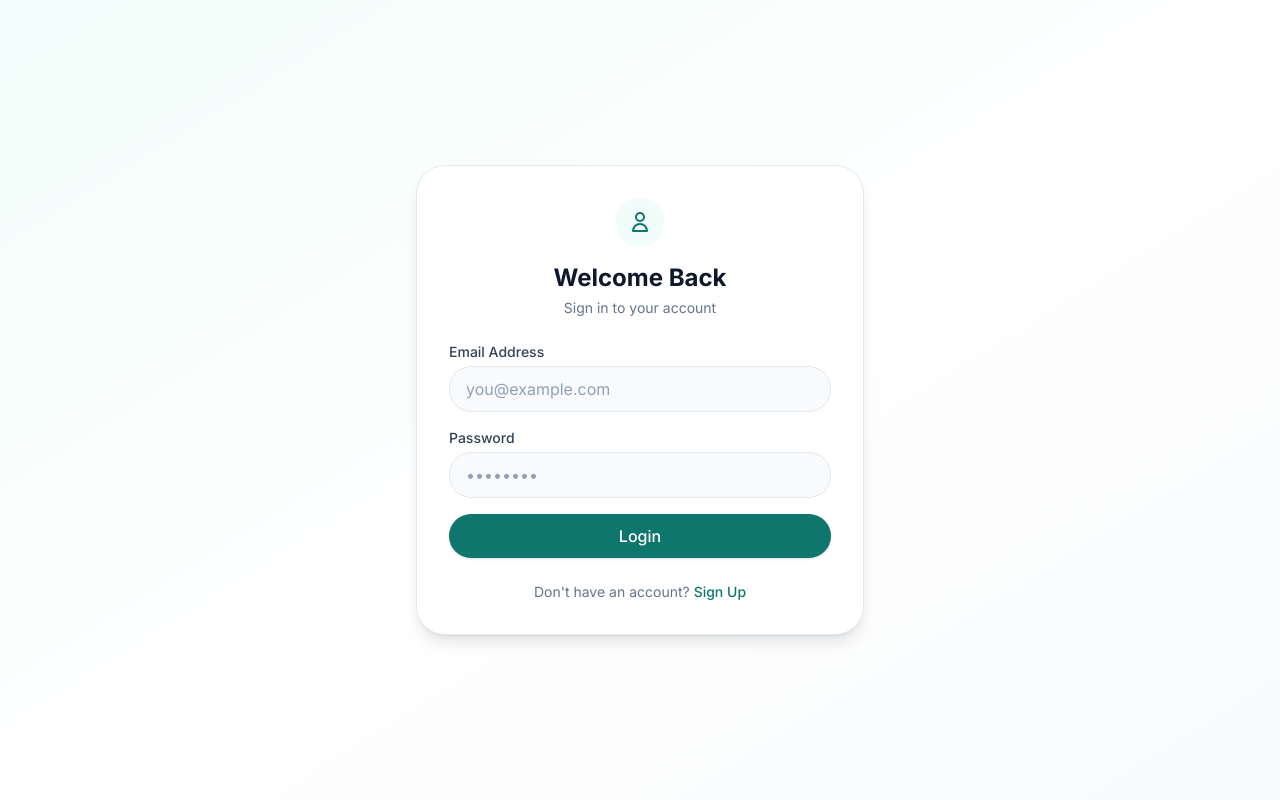
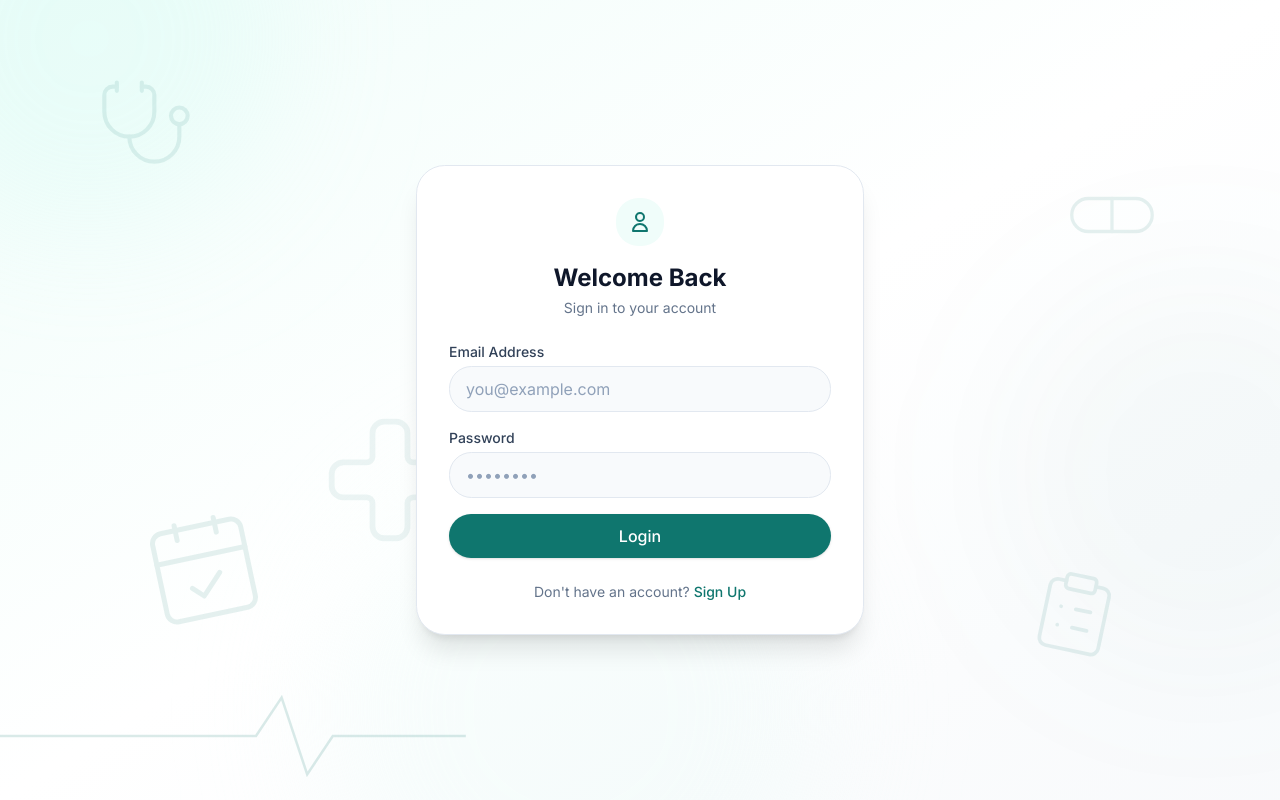
Before and after one commit to bnyashavanth-prog/Appointment-system, a Next.js app in the folder edoc-next/: page /login in a window 1280 px wide. Built offline with nearby package versions, Linux system fonts and the light colour scheme.

Commit message:
feat: Add animated healthcare-themed LoginBackground

```diff
--- a/edoc-next/app/login/page.tsx
+++ b/edoc-next/app/login/page.tsx
@@ -3,13 +3,15 @@
 import { SubmitButton } from "./SubmitButton"
 import { loginAction } from "./actions"
 import { useState } from "react"
+import { LoginBackground } from "@/components/auth/LoginBackground"
 
 export default function LoginPage() {
   const [error, setError] = useState<string | null>(null)
 
   return (
-    <div className="flex min-h-screen items-center justify-center bg-gradient-to-br from-teal-50 via-white to-slate-50">
-      <div className="w-full max-w-md p-8 space-y-6 bg-white rounded-2xl shadow-lg border border-border animate-fade-in-up">
+    <div className="relative flex min-h-screen items-center justify-center overflow-hidden">
+      <LoginBackground />
+      <div className="relative z-10 w-full max-w-md p-8 space-y-6 bg-white rounded-2xl shadow-xl border border-border animate-fade-in-up">
         <div className="text-center">
           <div className="inline-flex items-center justify-center w-12 h-12 bg-teal-50 rounded-xl mb-4">
             <svg className="w-6 h-6 text-primary" fill="none" viewBox="0 0 24 24" stroke="currentColor">
--- /dev/null
+++ b/edoc-next/components/auth/LoginBackground.tsx
@@ -0,0 +1,100 @@
+"use client"
+
+import { m, LazyMotion, domAnimation } from "framer-motion"
+import { Stethoscope, Activity, Pill, Cross, CalendarCheck, ClipboardList } from "lucide-react"
+
+export function LoginBackground() {
+  return (
+    <LazyMotion features={domAnimation}>
+      <div className="absolute inset-0 z-0 overflow-hidden bg-gradient-to-br from-teal-50 via-white to-slate-50 pointer-events-none">
+
+        {/* Soft Blurred Orbs */}
+        <m.div
+          animate={{ x: [0, 30, 0], y: [0, -30, 0] }}
+          transition={{ duration: 15, repeat: Infinity, ease: "easeInOut" }}
+          className="absolute -top-32 -left-32 w-96 h-96 bg-teal-100 rounded-full mix-blend-multiply filter blur-3xl opacity-20"
+        />
+        <m.div
+          animate={{ x: [0, -40, 0], y: [0, 40, 0] }}
+          transition={{ duration: 18, repeat: Infinity, ease: "easeInOut", delay: 2 }}
+          className="absolute top-1/3 -right-32 w-96 h-96 bg-primary/10 rounded-full mix-blend-multiply filter blur-3xl opacity-30"
+        />
+        <m.div
+          animate={{ x: [0, 20, 0], y: [0, -20, 0] }}
+          transition={{ duration: 20, repeat: Infinity, ease: "easeInOut", delay: 4 }}
+          className="absolute -bottom-40 left-1/4 w-[500px] h-[500px] bg-teal-50 rounded-full mix-blend-multiply filter blur-3xl opacity-40"
+        />
+
+        {/* Floating Medical Icons */}
+        {/* Icon 1: Stethoscope */}
+        <m.div
+          animate={{ y: [0, -15, 0] }}
+          transition={{ duration: 7, repeat: Infinity, ease: "easeInOut" }}
+          className="absolute top-20 left-10 md:left-24 text-primary opacity-10"
+        >
+          <Stethoscope size={100} strokeWidth={1} />
+        </m.div>
+
+        {/* Icon 2: Pill (Hidden on small screens) */}
+        <m.div
+          animate={{ y: [0, 15, 0] }}
+          transition={{ duration: 9, repeat: Infinity, ease: "easeInOut", delay: 1 }}
+          className="absolute top-40 right-16 md:right-32 text-primary opacity-10 hidden sm:block"
+        >
+          <Pill size={80} strokeWidth={1} className="rotate-45" />
+        </m.div>
+
+        {/* Icon 3: Calendar */}
+        <m.div
+          animate={{ y: [0, -10, 0] }}
+          transition={{ duration: 6, repeat: Infinity, ease: "easeInOut", delay: 2 }}
+          className="absolute bottom-40 left-12 md:left-36 text-primary opacity-10"
+        >
+          <CalendarCheck size={120} strokeWidth={1} className="-rotate-12" />
+        </m.div>
+
+        {/* Icon 4: Clipboard (Hidden on small screens) */}
+        <m.div
+          animate={{ y: [0, -20, 0] }}
+          transition={{ duration: 8, repeat: Infinity, ease: "easeInOut", delay: 3 }}
+          className="absolute bottom-32 right-20 md:right-40 text-primary opacity-10 hidden sm:block"
+        >
+          <ClipboardList size={90} strokeWidth={1} className="rotate-12" />
+        </m.div>
+
+        {/* Icon 5: Cross */}
+        <m.div
+          animate={{ y: [0, 10, 0] }}
+          transition={{ duration: 7.5, repeat: Infinity, ease: "easeInOut", delay: 1.5 }}
+          className="absolute top-1/2 left-4 md:left-1/4 text-primary opacity-[0.07]"
+        >
+          <Cross size={140} strokeWidth={1} />
+        </m.div>
+
+        {/* EKG / Pulse Line across bottom */}
+        <div className="absolute bottom-0 left-0 w-full h-32 opacity-15">
+          <svg
+            className="w-full h-full"
+            preserveAspectRatio="none"
+            viewBox="0 0 1000 100"
+            fill="none"
+            xmlns="http://www.w3.org/2000/svg"
+          >
+            <m.path
+              d="M0,50 L200,50 L220,20 L240,80 L260,50 L500,50 L520,10 L540,90 L560,50 L1000,50"
+              stroke="currentColor"
+              className="text-primary"
+              strokeWidth="2"
+              initial={{ pathLength: 0, opacity: 0 }}
+              animate={{ pathLength: 1, opacity: 1 }}
+              transition={{
+                pathLength: { duration: 4, ease: "linear", repeat: Infinity },
+                opacity: { duration: 0.5 }
+              }}
+            />
+          </svg>
+        </div>
+      </div>
+    </LazyMotion>
+  )
+}
```
